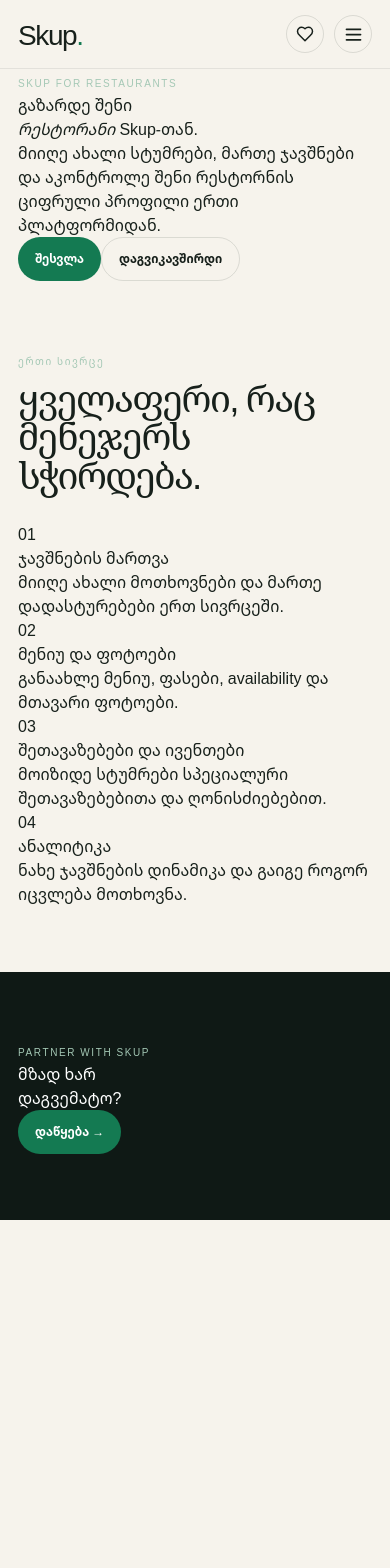
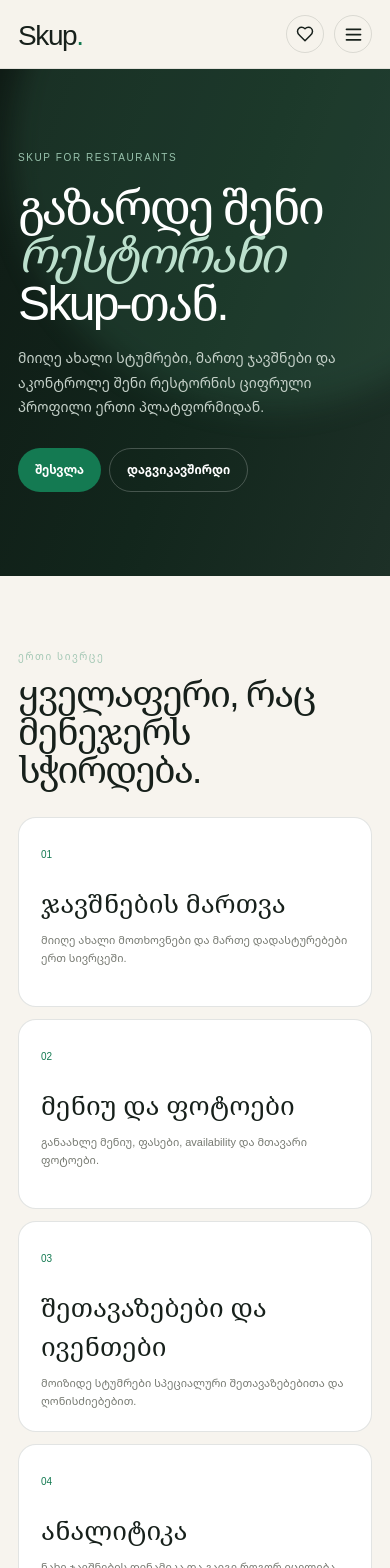
Before and after one commit to PNatroshvili/skup-portfolio, a Next.js app: page /for-restaurants in a window 390 px wide. Shown: the top 1568 px of the page. Before the commit the page ends 1220 px from the top, so only its background shows below. Built offline with nearby package versions, Linux system fonts and the light colour scheme.

Commit message:
Style Skup restaurant partner page

```diff
--- a/src/app/globals.css
+++ b/src/app/globals.css
@@ -340,3 +340,31 @@ button{cursor:pointer}
   html{scroll-behavior:auto}
   *{transition:none!important;animation:none!important}
 }
+
+
+.partner-page{background:#f7f4ee;min-height:calc(100vh - 76px)}
+.partner-hero{position:relative;overflow:hidden;background:linear-gradient(110deg,#0f1b15 0%,#12261c 52%,#1d3027 100%);color:#fff;padding:110px 0 120px}
+.partner-hero:after{content:"";position:absolute;width:520px;height:520px;border-radius:50%;right:-140px;top:-180px;background:rgba(88,168,126,.15);filter:blur(15px)}
+.partner-hero h1{position:relative;z-index:1;font-family:var(--serif);font-weight:500;font-size:clamp(56px,7vw,92px);line-height:1;letter-spacing:-.055em;margin:15px 0 20px}
+.partner-hero h1 em{font-style:italic;color:#bce0cd}
+.partner-hero p{position:relative;z-index:1;max-width:640px;color:#c4d0c8;font-size:14px;line-height:1.75}
+.partner-actions{position:relative;z-index:1;display:flex;gap:8px;margin-top:28px}
+.partner-actions .outline-btn{border-color:rgba(255,255,255,.22);color:#fff}
+.partner-feature-grid{display:grid;grid-template-columns:repeat(4,1fr);gap:12px}
+.partner-feature{border:1px solid var(--line);background:#fff;border-radius:18px;padding:22px;min-height:190px}
+.partner-feature>span{font-size:10px;color:var(--green)}
+.partner-feature h3{font-family:var(--serif);font-size:26px;font-weight:500;margin:20px 0 8px}
+.partner-feature p{font-size:11px;line-height:1.6;color:var(--muted);margin:0}
+.partner-bottom{display:flex;align-items:flex-end;justify-content:space-between;gap:20px}
+.partner-bottom h2{font-family:var(--serif);font-weight:500;font-size:64px;line-height:1;letter-spacing:-.05em;margin:10px 0 0}
+
+@media(max-width:900px){
+  .partner-feature-grid{grid-template-columns:repeat(2,1fr)}
+}
+@media(max-width:560px){
+  .partner-hero{padding:74px 0 84px}
+  .partner-hero h1{font-size:48px}
+  .partner-feature-grid{grid-template-columns:1fr}
+  .partner-bottom{align-items:flex-start;flex-direction:column}
+  .partner-bottom h2{font-size:48px}
+}
```
